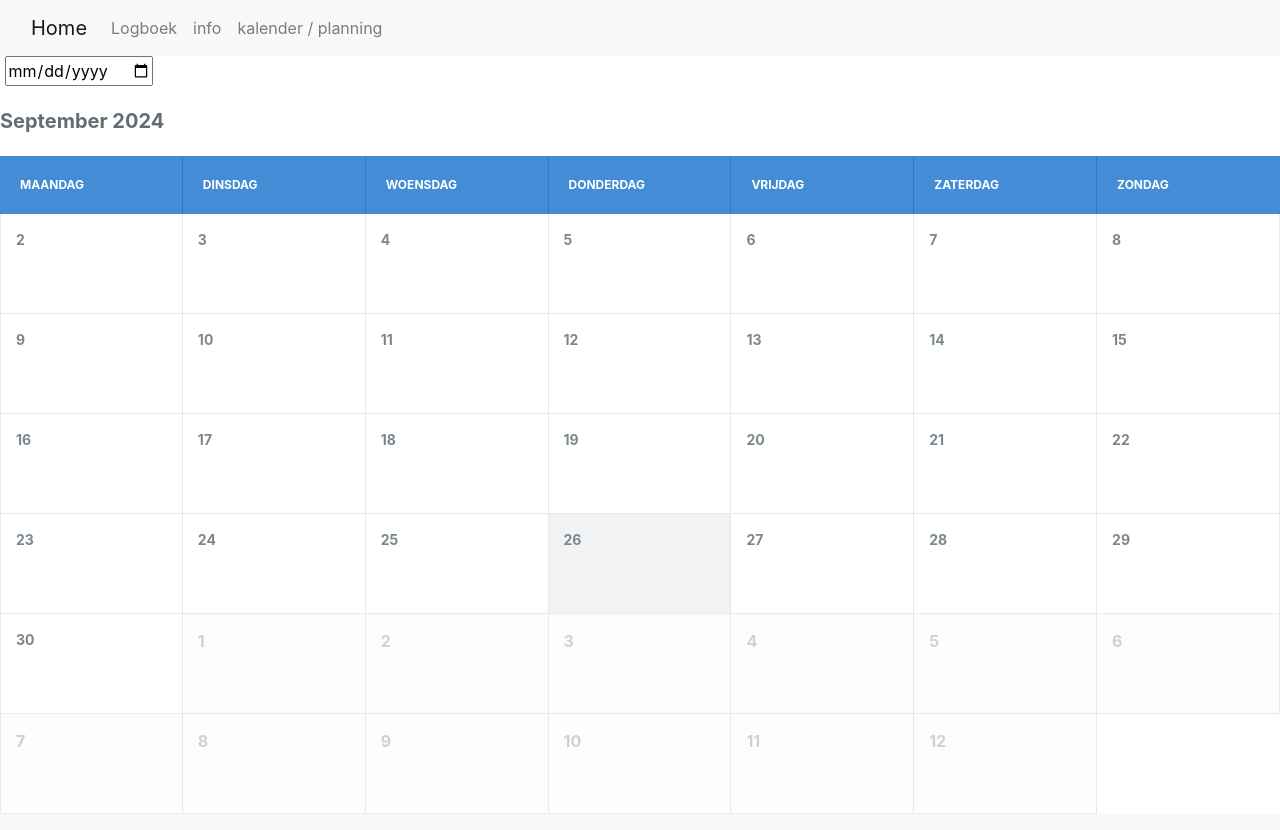
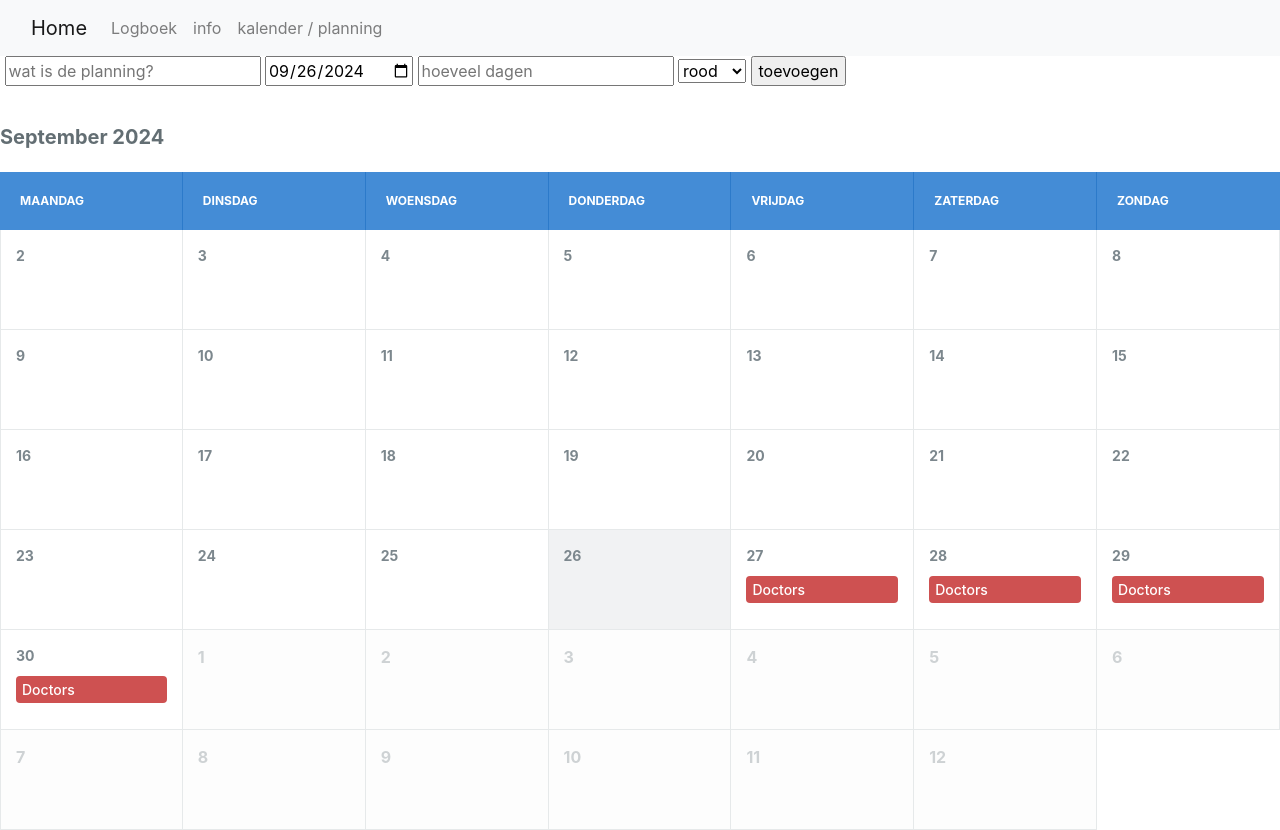
Before and after one commit to SpilledFungus69/Smart-Home-Systeem---webpagina, a PHP site: page /php_website/kalenderview.php in a window 1280 px wide. Run offline with PHP 8.4, Linux system fonts and the light colour scheme; the visitor is signed in with stand-in values (Sample User, id 1); data that the repository does not hold is empty; some libraries are stand-ins or nearby versions.

Commit message:
verder gewerkt aan het toevoegen van items aan de kalender, moet uploaden naar database en dan foreach loop maken met add event

```diff
--- a/Login/php_website/kalenderview.php
+++ b/Login/php_website/kalenderview.php
@@ -37,12 +37,10 @@ if (isset($_SESSION['ID']) && isset($_SESSION['gnaam'])) {
 <?php
 include 'kalender.php';
 $calendar = new Calendar();
-$calendar->add_event('Birthday', '2024-05-03', 1, 'green');
-$calendar->add_event('Doctors', '2024-05-04', 1, 'red');
+$calendar->add_event('Birthday', '2024-05-28', 1, 'green');
+$calendar->add_event('Doctors', '2024-09-27', 4, 'red');
 $calendar->add_event('Holiday', '2024-05-16', 7);
 ?>
-<!DOCTYPE html>
-<html>
 	<head>
 		<meta charset="utf-8">
 		<title>Event Calendar</title>
@@ -50,9 +48,23 @@ $calendar->add_event('Holiday', '2024-05-16', 7);
 		<link href="calendar.css" rel="stylesheet" type="text/css">
 	</head>
 	<body>
-		<label for="datum"></label>
-	<input type="date" id="datum"/>
+	<form method="POST" action="kalenderview.php" class="form">
+              <label for="datum"></label>
+              <input type="text" name="wat" placeholder="wat is de planning?"/>
+              <input type="date" name="datum" id="datum" value="<?php echo date('Y-m-d');?>"/>
+			  <input type="number" name="dagen"  placeholder="hoeveel dagen"/>
+              <select name="color" id="color">
+				<option value="red">rood</option>
+				<option value="green">groen</option>
+				<option value="blue">blauw</option>
+				<option value="yellow">geel</option>
+			  </select>
+              <input type="submit" value="toevoegen">
+	</form>
 	<?php
+	$datum = $_POST['datum'];
+	echo $datum;
+	$calendar->add_event($_POST['wat'], $_POST['datum'], $_POST['dagen'], $_POST['color'], )
 
 	?>
 		<div class="content home">
```
Also changed, not shown: Login/php_website/index.php (+8 -1 lines).
